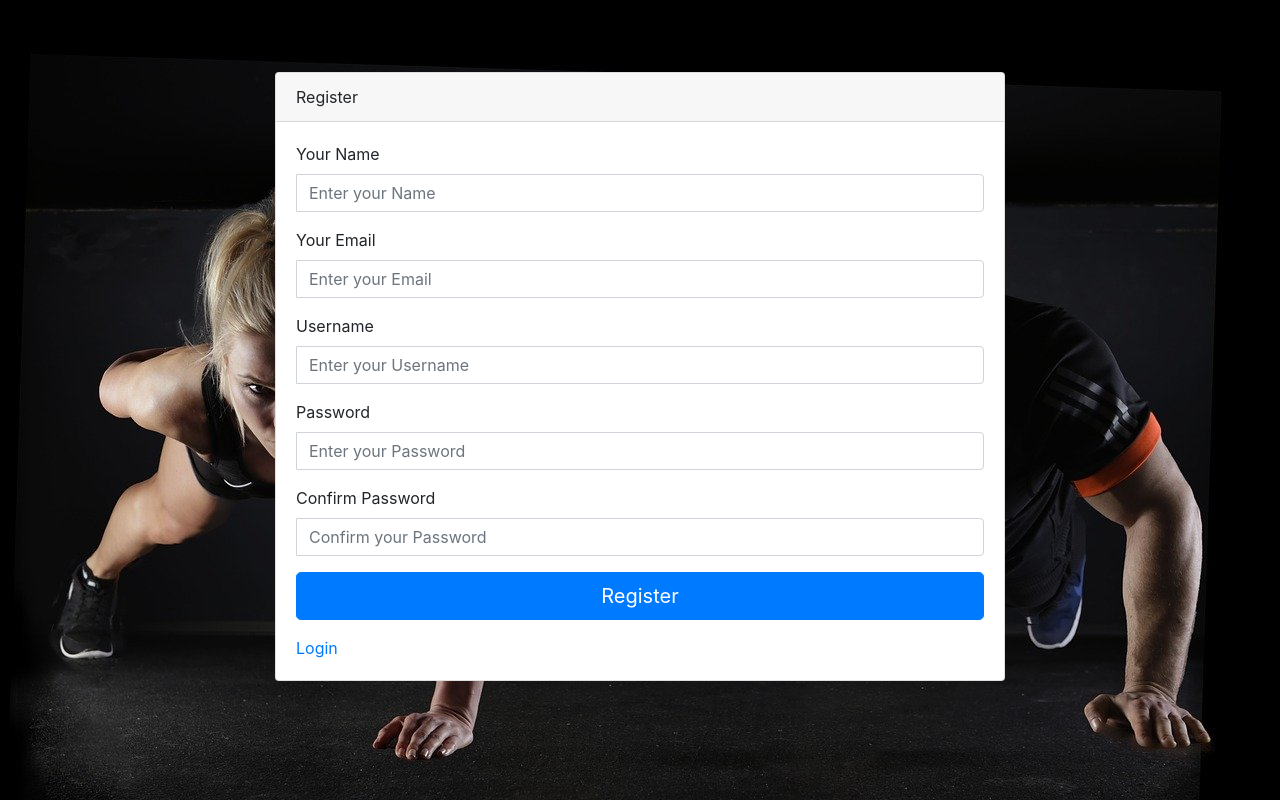
After one commit to freddymatime/npProject, a PHP site: page /inscription.php in a window 1280 px wide. The commit adds this page. Run offline with PHP 8.4, Linux system fonts and the light colour scheme.

Commit message:
page inscrip et connect

```diff
--- a/index.php
+++ b/index.php
@@ -88,9 +88,9 @@
       <div class = "row">
         <div class ="col-lg-12">
           <br> <br>
-        <button type="button" class="btn btn-primary btn-lg btn-block">connection</button>
+        <button type="button" class="btn btn-light btn-lg btn-block"><a href="connection.php">connection</a></button>
         <br>
-        <button type="button" class="btn btn-secondary btn-lg btn-block">inscription</button>
+        <button type="button" class="btn btn-light btn-lg btn-block"><a href="inscription.php">inscription</a></button>
         </div>
 
 
--- /dev/null
+++ b/inscription.php
@@ -0,0 +1,93 @@
+<!doctype html>
+<html lang="en">
+  <head>
+
+    <meta charset="utf-8">
+    <meta name="viewport" content="width=device-width, initial-scale=1, shrink-to-fit=no">
+
+
+    <link rel="stylesheet" href="https://stackpath.bootstrapcdn.com/bootstrap/4.4.1/css/bootstrap.min.css" integrity="sha384-Vkoo8x4CGsO3+Hhxv8T/Q5PaXtkKtu6ug5TOeNV6gBiFeWPGFN9MuhOf23Q9Ifjh" crossorigin="anonymous">
+    <link rel="stylesheet" href="style.css">
+    <title>free way</title>
+  </head>
+  <body>
+      <br> <br> <br>
+  <div class="container">
+<div class="row justify-content-center">
+                    <div class="col-md-8">
+                        <div class="card">
+                            <div class="card-header">Register</div>
+                            <div class="card-body">
+
+                                <form class="form-horizontal" method="post" action="#">
+
+                                    <div class="form-group">
+                                        <label for="name" class="cols-sm-2 control-label">Your Name</label>
+                                        <div class="cols-sm-10">
+                                            <div class="input-group">
+                                                <span class="input-group-addon"><i class="fa fa-user fa" aria-hidden="true"></i></span>
+                                                <input type="text" class="form-control" name="name" id="name" placeholder="Enter your Name" />
+                                            </div>
+                                        </div>
+                                    </div>
+                                    <div class="form-group">
+                                        <label for="email" class="cols-sm-2 control-label">Your Email</label>
+                                        <div class="cols-sm-10">
+                                            <div class="input-group">
+                                                <span class="input-group-addon"><i class="fa fa-envelope fa" aria-hidden="true"></i></span>
+                                                <input type="text" class="form-control" name="email" id="email" placeholder="Enter your Email" />
+                                            </div>
+                                        </div>
+                                    </div>
+                                    <div class="form-group">
+                                        <label for="username" class="cols-sm-2 control-label">Username</label>
+                                        <div class="cols-sm-10">
+                                            <div class="input-group">
+                                                <span class="input-group-addon"><i class="fa fa-users fa" aria-hidden="true"></i></span>
+                                                <input type="text" class="form-control" name="username" id="username" placeholder="Enter your Username" />
+                                            </div>
+                                        </div>
+                                    </div>
+                                    <div class="form-group">
+                                        <label for="password" class="cols-sm-2 control-label">Password</label>
+                                        <div class="cols-sm-10">
+                                            <div class="input-group">
+                                                <span class="input-group-addon"><i class="fa fa-lock fa-lg" aria-hidden="true"></i></span>
+                                                <input type="password" class="form-control" name="password" id="password" placeholder="Enter your Password" />
+                                            </div>
+                                        </div>
+                                    </div>
+                                    <div class="form-group">
+                                        <label for="confirm" class="cols-sm-2 control-label">Confirm Password</label>
+                                        <div class="cols-sm-10">
+                                            <div class="input-group">
+                                                <span class="input-group-addon"><i class="fa fa-lock fa-lg" aria-hidden="true"></i></span>
+                                                <input type="password" class="form-control" name="confirm" id="confirm" placeholder="Confirm your Password" />
+                                            </div>
+                                        </div>
+                                    </div>
+                                    <div class="form-group ">
+                                        <button type="button" class="btn btn-primary btn-lg btn-block login-button">Register</button>
+                                    </div>
+                                    <div class="login-register">
+                                        <a href="index.php">Login</a>
+                                    </div>
+                                </form>
+                            </div>
+
+                        </div>
+                    </div>
+                </div>
+</div>
+
+
+
+
+
+
+
+    <script src="https://code.jquery.com/jquery-3.4.1.slim.min.js" integrity="sha384-J6qa4849blE2+poT4WnyKhv5vZF5SrPo0iEjwBvKU7imGFAV0wwj1yYfoRSJoZ+n" crossorigin="anonymous"></script>
+    <script src="https://cdn.jsdelivr.net/npm/popper.js@1.16.0/dist/umd/popper.min.js" integrity="sha384-Q6E9RHvbIyZFJoft+2mJbHaEWldlvI9IOYy5n3zV9zzTtmI3UksdQRVvoxMfooAo" crossorigin="anonymous"></script>
+    <script src="https://stackpath.bootstrapcdn.com/bootstrap/4.4.1/js/bootstrap.min.js" integrity="sha384-wfSDF2E50Y2D1uUdj0O3uMBJnjuUD4Ih7YwaYd1iqfktj0Uod8GCExl3Og8ifwB6" crossorigin="anonymous"></script>
+  </body>
+</html>
--- a/style.css
+++ b/style.css
@@ -1,5 +1,5 @@
 body{
-    background-image: url("foret.jpg") ;
+    background-image: url("sport.jpg") ;
     background-repeat: no-repeat;
     background-size: cover;
 }
```
Also changed, not shown: connection.php (added, +56 -0 lines).
